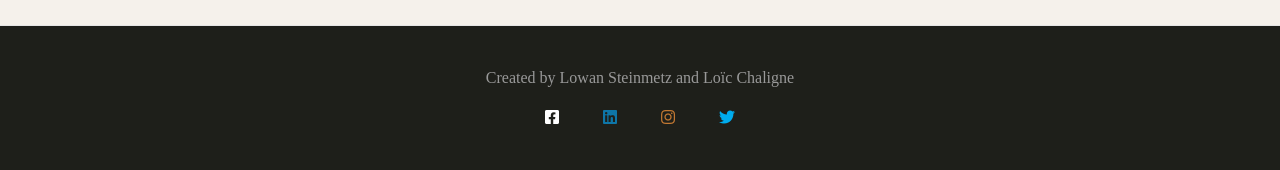
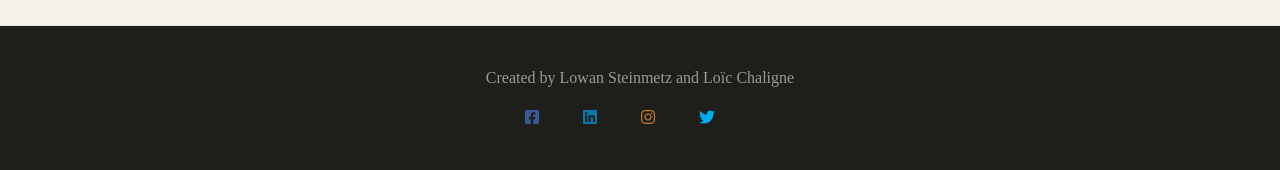
Before and after one commit to xynave/projet_verger, a PHP site: page /index.php in a window 1280 px wide. Shown: the part 1961-2131 px from the top of the page. Run offline with PHP 8.4, Linux system fonts and the light colour scheme.

Commit message:
icon_hover_footer

```diff
--- a/css/style.css
+++ b/css/style.css
@@ -135,12 +135,12 @@
 
             }
             .fa-facebook-square{
-               /* color: #3b5998;*/
-               color: white;
+                color: #3b5998;
                 padding-right:  2.5rem;
             }
-            .fa-facebook-square:hover{
-                color: white;
+            .footer_icon_hover:hover{
+
+               color: #f1cb76;
                 padding-right:  2.5rem;
 
             }
@@ -155,6 +155,7 @@
             }
             .fa-twitter{
                 color: #00acee;
+                padding-right:  2.5rem;
             }
 
 
--- a/footer.php
+++ b/footer.php
@@ -1,10 +1,10 @@
 <footer class="footer">
     <div class="centered">
     <p > Created by Lowan Steinmetz and Loïc Chaligne</p>
-            <a href=""><i class="icon is-size-5 fab fa-facebook-square" ></i></a>
-            <a href=""><i class=" icon is-size-6 fab fa-linkedin"></i></a>
-            <a href=""><i class=" icon is-size-4 fab fa-instagram"></i></a>
-            <a href=""><i class=" icon is-size-4 fab fa-twitter"></i></a>
+            <a href=""><i class="footer_icon_hover icon is-size-5 fab fa-facebook-square" ></i></a>
+            <a href=""><i class="footer_icon_hover icon is-size-6 fab fa-linkedin"></i></a>
+            <a href=""><i class="footer_icon_hover icon is-size-4 fab fa-instagram"></i></a>
+            <a href=""><i class="footer_icon_hover icon is-size-4 fab fa-twitter"></i></a>
 
     </div>
 
```
